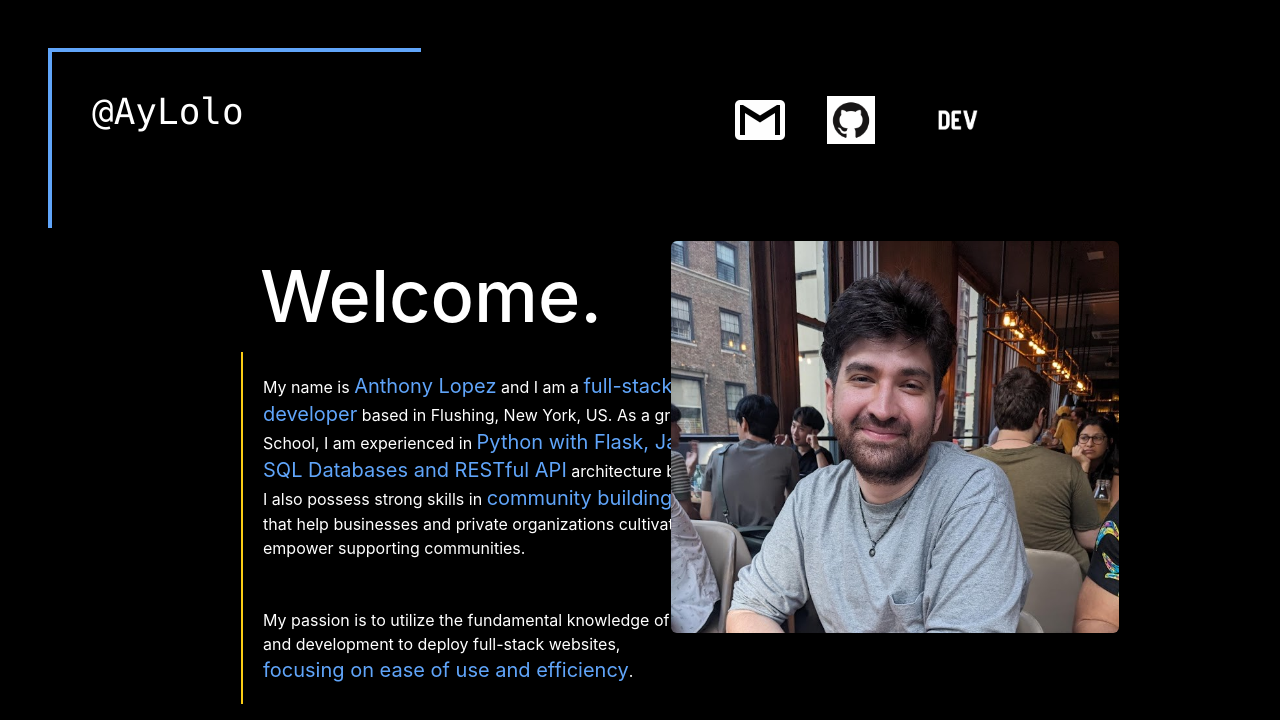
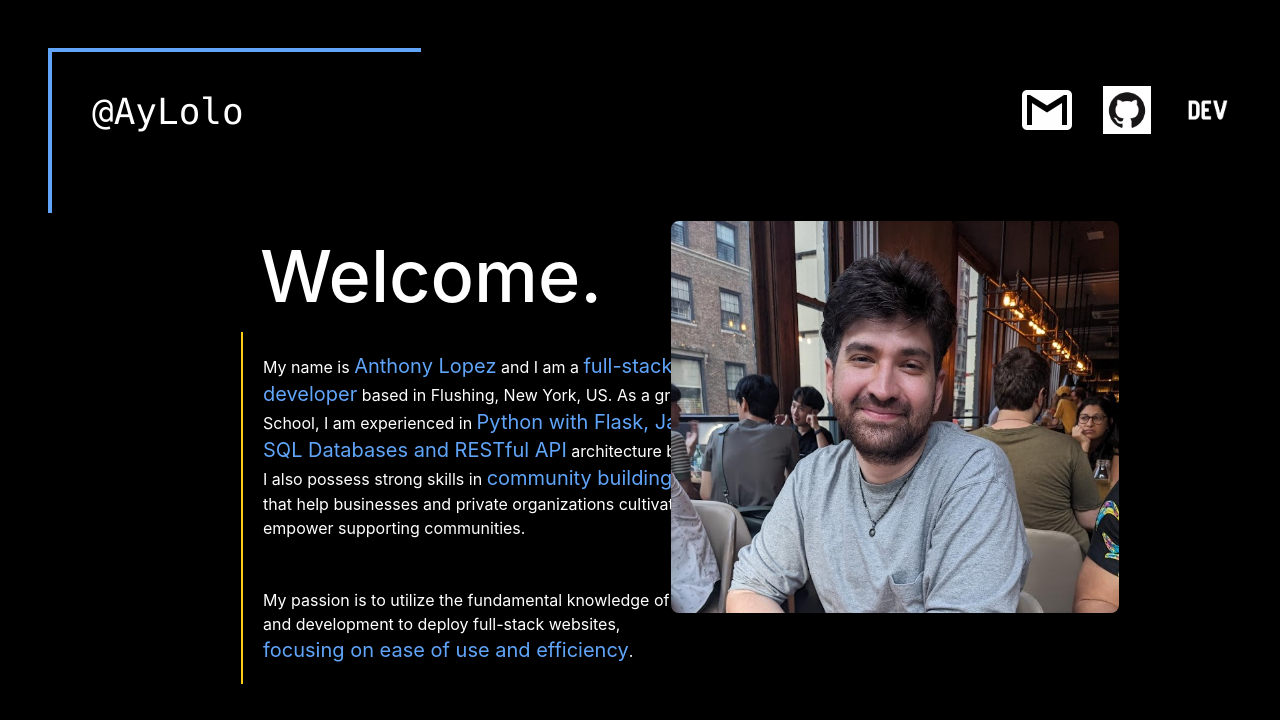
Before and after one commit to AyLoLo/personal-website, a React (Create React App) app: page / in a window 1280 px wide. Shown: the top 720 px of the page. Built offline with nearby package versions, Linux system fonts and the light colour scheme.

Commit message:
Spaced Logos out evenly

```diff
--- a/src/App.js
+++ b/src/App.js
@@ -12,9 +12,9 @@ function App() {
           @AyLolo
         </div>
         <div className='m-20 w-6/12  grid grid-cols-3 grid-rows-1 justify-center items-center'>
-          <img className="w-20" src={Gmail}/>
-          <img className="w-12" src={Github}/>
-          <img className='w-12' src={Dev}/>
+          <img className="w-20 m-48 absolute right-px" src={Gmail}/>
+          <img className="w-12 m-32 absolute right-px" src={Github}/>
+          <img className='w-12 m-12 absolute right-px' src={Dev}/>
         </div>
       </div>
       <div className="ml-60 relative">
@@ -28,7 +28,7 @@ function App() {
             <br></br>
           My passion is to utilize the fundamental knowledge of software design and development to deploy full-stack websites, <br></br> <span className='text-blue-400 text-xl'> focusing on ease of use and efficiency</span>.
         </p>
-        <img className="absolute top-px right-px max-w-md mr-40 w-full rounded-md" src={Me}/>
+        <img className="absolute top-px right-px max-w-md mr-40 w-full rounded-lg" src={Me}/>
       </div>
     </div>
   );
```
